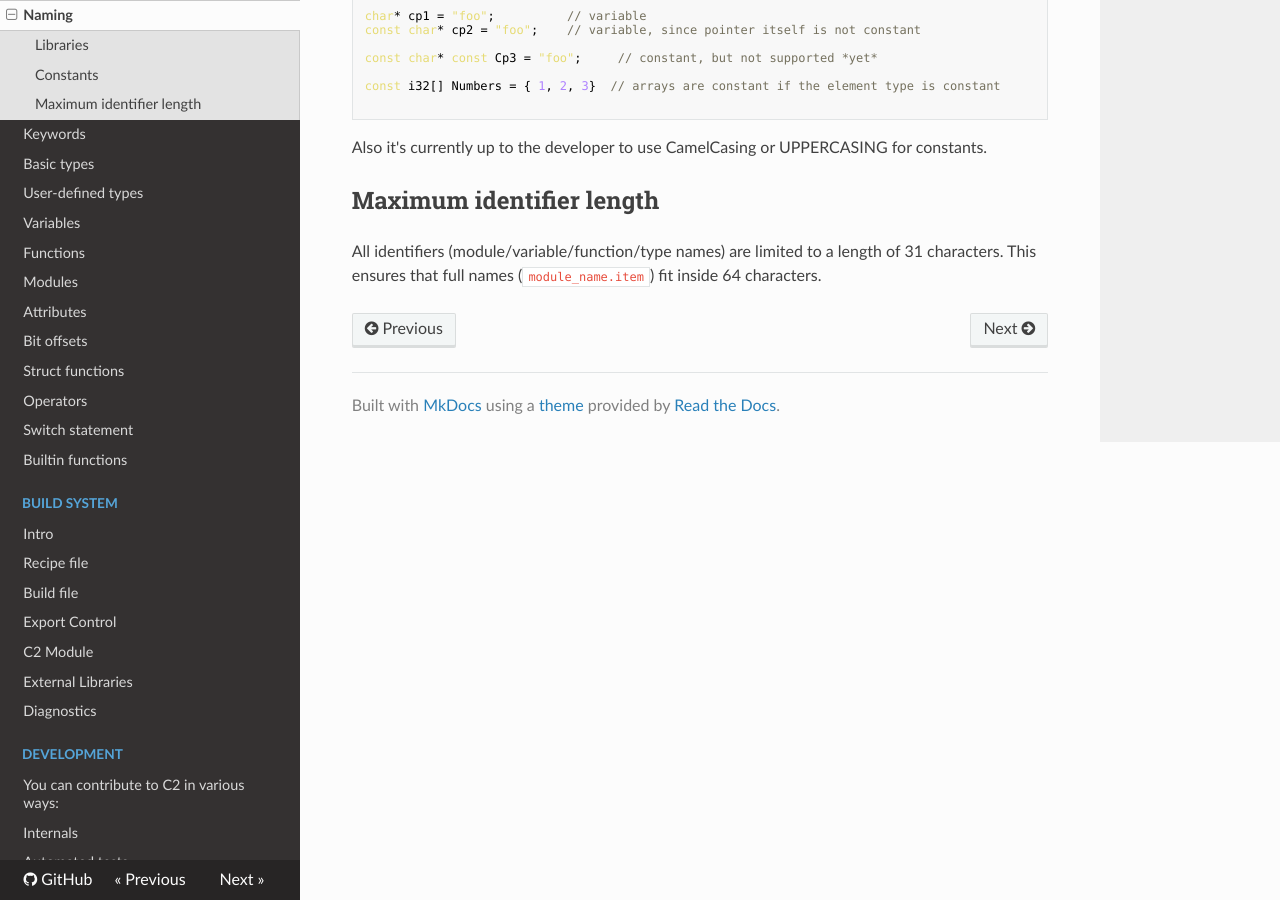
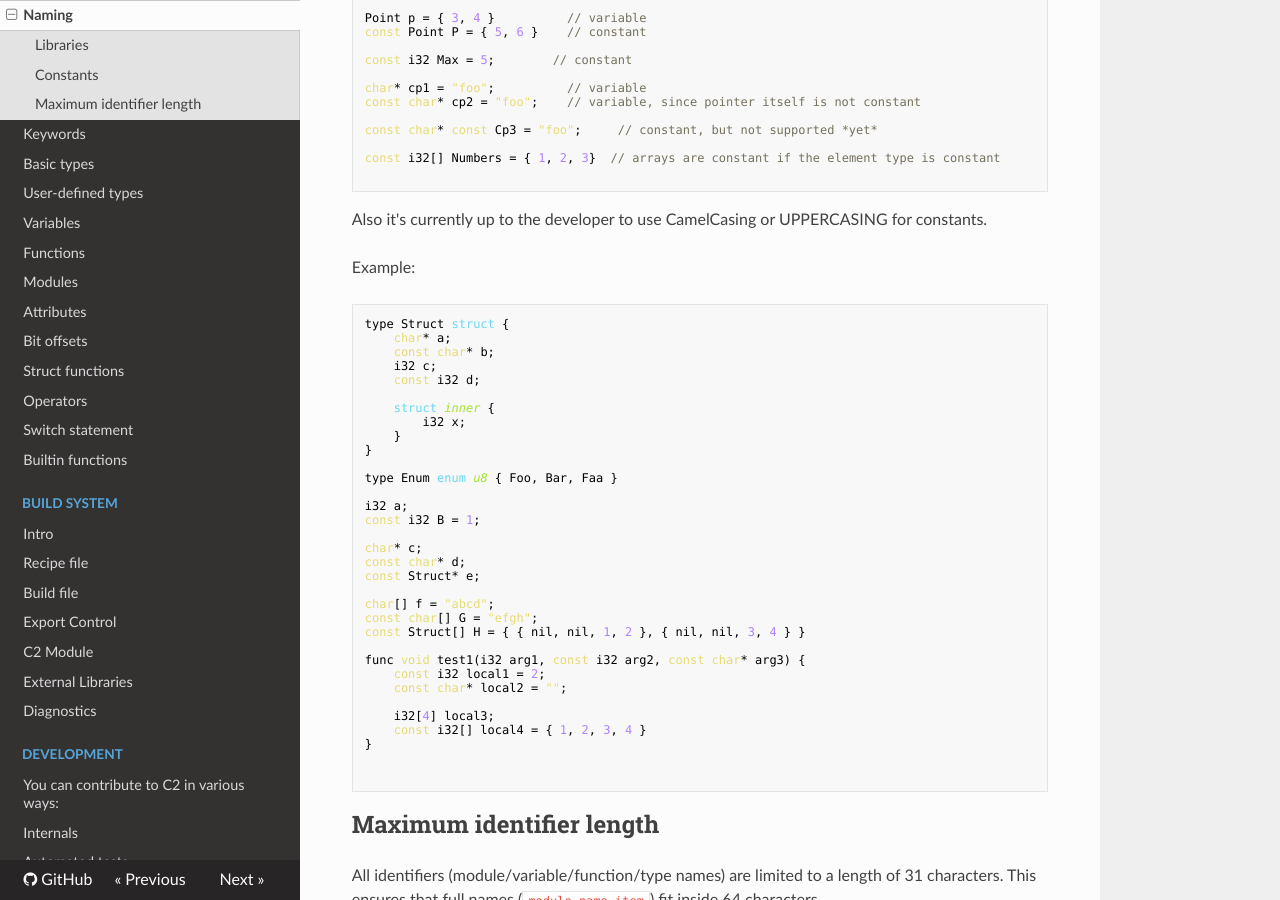
Before and after one commit to c2lang/documentation, an MkDocs documentation site: the page built from documentation/docs/language/naming.md, in a window 1280 px wide and 900 px high, scrolled down 875 px. Built offline with MkDocs 1.6.1, drawn with Linux system fonts in a browser that asks for light colours; nearby versions of some CDN libraries; old or Windows-style settings are respelled for this version of MkDocs; some of the changed text lies outside the part shown.

````diff
--- a/documentation/docs/language/naming.md
+++ b/documentation/docs/language/naming.md
@@ -11,12 +11,15 @@
 * module names
 * functions
 * variables
+* function arguments
+* local constants
+* struct/union members (including sub-structs/unions)
 
 Elements that must start with an *Upper* cased character:
 
 * user-defined types
 * enum constants
-* constants
+* global constants
 
 ## Libraries
 
@@ -46,6 +49,43 @@
 
 Also it's currently up to the developer to use CamelCasing or UPPERCASING for constants.
 
+Example:
+```c
+type Struct struct {
+    char* a;
+    const char* b;
+    i32 c;
+    const i32 d;
+
+    struct inner {
+        i32 x;
+    }
+}
+
+type Enum enum u8 { Foo, Bar, Faa }
+
+i32 a;
+const i32 B = 1;
+
+char* c;
+const char* d;
+const Struct* e;
+
+char[] f = "abcd";
+const char[] G = "efgh";
+const Struct[] H = { { nil, nil, 1, 2 }, { nil, nil, 3, 4 } }
+
+func void test1(i32 arg1, const i32 arg2, const char* arg3) {
+    const i32 local1 = 2;
+    const char* local2 = "";
+
+    i32[4] local3;
+    const i32[] local4 = { 1, 2, 3, 4 }
+}
+
+
+```
+
 ## Maximum identifier length
 
 All identifiers (module/variable/function/type names) are limited to a length of 31 characters.
--- a/documentation/mkdocs.yml
+++ b/documentation/mkdocs.yml
@@ -43,3 +43,4 @@
   - development/internals.md
   - development/automated_tests.md
   - development/current_status.md
+dev_addr: 0.0.0.0:8000
````
Also changed, not shown: documentation/docs/introduction/code_fragments.md (+1 -1 lines), README.md.
